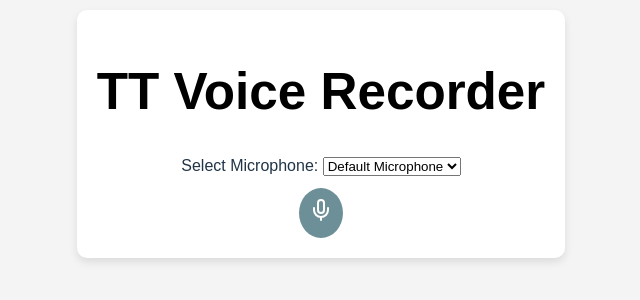
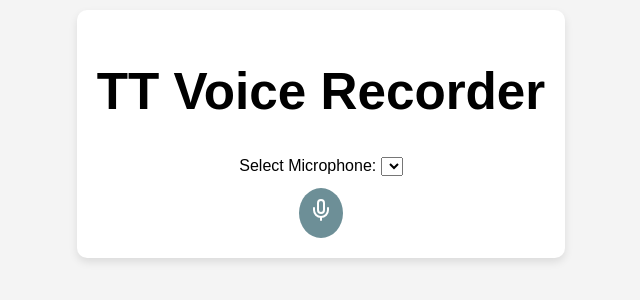
Before and after one commit to kamranlatifch/voice-recorder-app, a React (Vite) app: page / in a window 1280 px wide. Shown: the part 266-566 px from the top of the page, without its empty margins (319-959 px from the left). Built offline with nearby package versions, Linux system fonts and the light colour scheme.

Commit message:
fix/mic dropdown

```diff
--- a/src/App.jsx
+++ b/src/App.jsx
@@ -301,12 +301,12 @@ export default function App() {
       </div> */}
       {!isRecording && (
         <div>
-          <label>Select Microphone: </label>
+          <label style={{ color: 'black' }}>Select Microphone: </label>
           <select
             value={selectedMic}
             onChange={(e) => setSelectedMic(e.target.value)}
           >
-            <option value='default'>Default Microphone</option>
+            {/* <option value='default'>Default Microphone</option> */}
             {mics?.map((mic) => (
               <option key={mic.deviceId} value={mic.deviceId}>
                 {mic.label || `Microphone ${mics.indexOf(mic) + 1}`}
```
